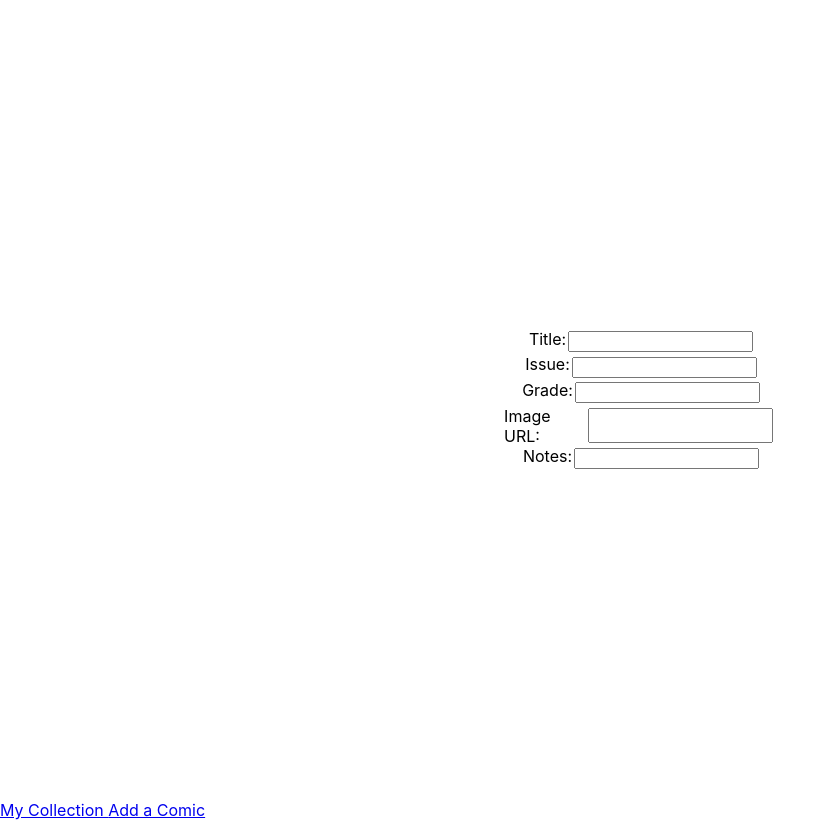
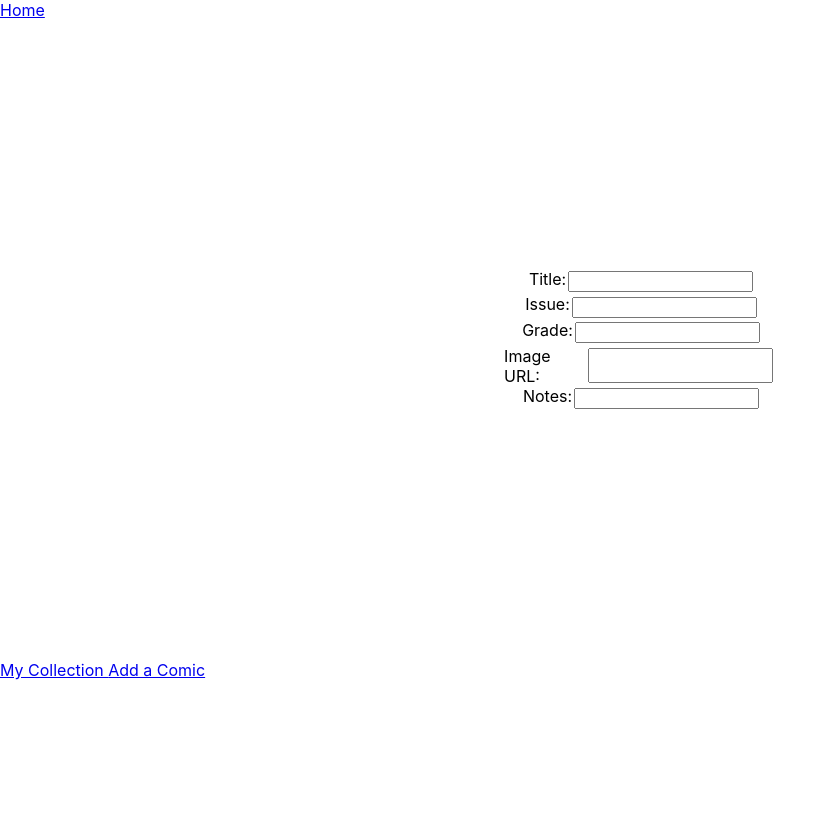
Before and after one commit to daniabee/Comic-Can, a React (Create React App) app: page /addComic in a window 1280 px wide. Shown: the whole page, without its empty margins (0-835 px from the left). Built offline with nearby package versions, Linux system fonts and the light colour scheme.

Commit message:
Add home back button

```diff
--- a/src/components/App/App.js
+++ b/src/components/App/App.js
@@ -5,6 +5,7 @@ import Form from "../Form/Form";
 import ComicCollection from "../ComicCollection/ComicCollection";
 import { Route, Routes } from "react-router";
 import React from "react";
+import { NavLink } from "react-router-dom";
 
 function App() {
   return (
@@ -24,6 +25,7 @@ function App() {
         path="/addComic"
         element={
           <>
+            <NavLink to="/"> Home </NavLink>
             <Form />
             <NavBar />
           </>
@@ -34,6 +36,7 @@ function App() {
         path="/comicCollection"
         element={
           <>
+            <NavLink to="/"> Home </NavLink>
             <ComicCollection />
             <NavBar />
           </>
--- a/src/components/ComicCard/ComicCard.js
+++ b/src/components/ComicCard/ComicCard.js
@@ -2,6 +2,8 @@ import React from "react";
 
 const ComicCard = () => {
   return <h1>hiiiiiiii</h1>;
+
+  //Each card will be a link to co to it's card details
 };
 
 export default ComicCard;
--- a/src/components/Form/Form.css
+++ b/src/components/Form/Form.css
@@ -3,7 +3,7 @@
   flex-direction: column;
   justify-content: center;
   align-items: center;
-  height: 100vh;
+  height: 80vh;
 }
 
 label {
```
Also changed, not shown: src/components/ComicDetail/ComicDetail.js (+9 -4 lines).
